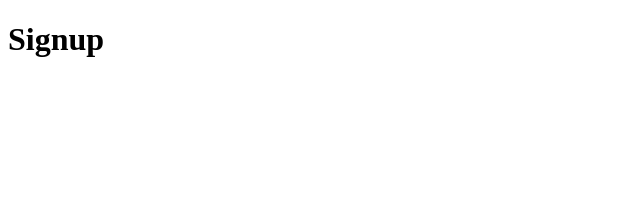
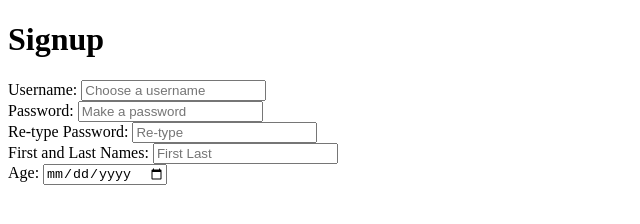
Before and after one commit to IsaacGHoward/instaCLONE, a website: page public/views/signup.html in a window 1280 px wide. Shown: the whole page, without its empty margins (0-640 px from the left). Drawn offline with nearby package versions, Linux system fonts and the light colour scheme; files whose address does not match are found by name.

Commit message:
Username identification and signup page
-Username is now identified by client, and on session.html is visible
-Signup page now fleshed out

```diff
--- a/public/js/session.js
+++ b/public/js/session.js
@@ -7,8 +7,12 @@ function logoutClicked(){
 	return false;
 }
 
+function sessionSuccess(user){
+	$('#username').html(user+"'s"+" profile");
+}
 
 $(document).ready(function(){
+	$.get('/sessionInfo',null,sessionSuccess)
 
 //add or modify.  Do a get request on /userInfo to get user session data
 //                about the currently logged in user.  Use that data to
--- a/public/views/signup.html
+++ b/public/views/signup.html
@@ -12,7 +12,20 @@
 
   <body>
 <h1>Signup</h1>
-
+<label for="username">Username: </label>
+<input id="username" type="text" name="username" placeholder="Choose a username">
+<br>
+<label for="password">Password: </label>
+<input id="password" type="password" name="password" placeholder="Make a password">
+<br>
+<label for="password2">Re-type Password: </label>
+<input id="password2" type="password" name="password2" placeholder="Re-type">
+<br>
+<label for="realname">First and Last Names: </label>
+<input id="realname" type="text" name="realname" placeholder="First Last">
+<br>
+<label for="age">Age: </label>
+<input id="age" type="date" name="age">
 <!-- add or modify.  Add username and password text input.  -->
 
 
--- a/routes.js
+++ b/routes.js
@@ -28,7 +28,11 @@ router.get("/logout",function(req,res){
 	res.json({redirect:"/login"});
 });
 
+router.get('/sessionInfo', function(req,res){
+	console.log("SESSION INFO ACCESSED");
+	res.json(req.session_state.username);
 
+});
 router.get("/session",function(req,res){
 //add or modify.  Look at req.session_state.??? to check if a session is active.
 //                If session is active then send back to the client session.html.
```
Also changed, not shown: public/views/session.html (+1 -1 lines).
